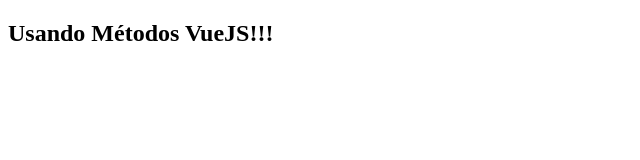
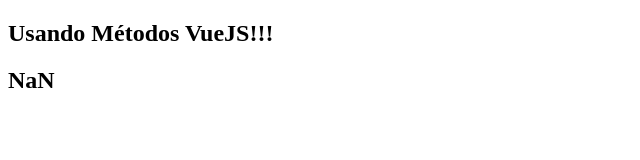
Before and after one commit to esyade/vuejsStudies, a plain HTML site: page modulo2-integarindo-com-dom/exemplo4-sintaxe-template-e-instancia-vue.html in a window 1280 px wide. Shown: the full height of the page, 0-640 px from the left. Drawn offline with nearby package versions, Linux system fonts and the light colour scheme.

Commit message:
exemplo4 sintaxe de template e instancias vue juntos

```diff
--- a/modulo2-integarindo-com-dom/exemplo4-sintaxe-template-e-instancia-vue.html
+++ b/modulo2-integarindo-com-dom/exemplo4-sintaxe-template-e-instancia-vue.html
@@ -9,6 +9,8 @@
 <body>
     <div id="app">
         <h2>{{titulo}}</h2>
+        <h2>{{saudacao()}}</h2>
+
     </div>
 </body>
 <script>
@@ -17,6 +19,11 @@
         el: '#app',
         data: {
             titulo: "Usando Métodos VueJS!!!"
+        },
+        methods:{
+            saudacao(){
+                return Math.pow()
+            }
         }
     });
 </script>
```
